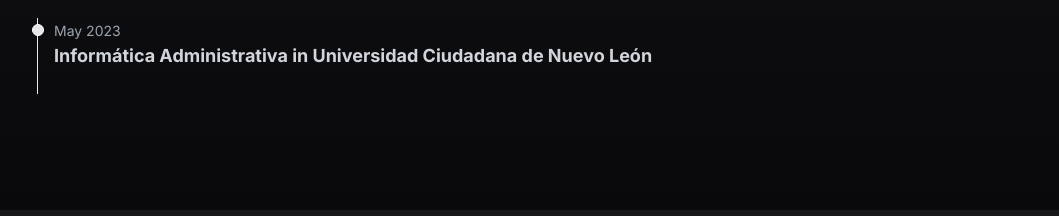
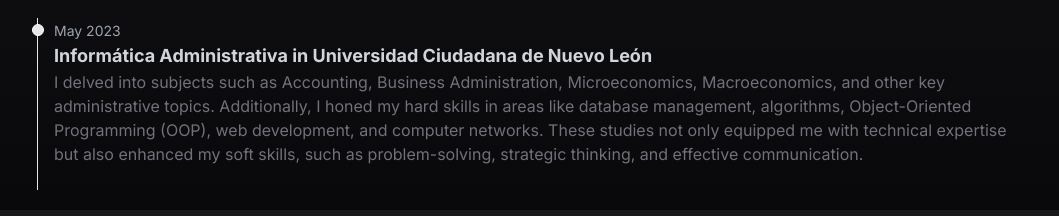
Before and after one commit to ValentinOsvaldo/valentin-portfolio, a Next.js app: page / in a window 1280 px wide. Shown: the part 1390-1606 px from the top of the page, without its empty margins (107-1166 px from the left). Built offline with nearby package versions, Linux system fonts and the light colour scheme.

Commit message:
Education description added

```diff
--- a/src/components/About.tsx
+++ b/src/components/About.tsx
@@ -55,13 +55,13 @@
         ref={experienceRef}
         initial="hidden"
         animate={experienceControls}
-        transition={{ duration: 1, delay: .5 }}
+        transition={{ duration: 1, delay: 0.5 }}
         variants={{
           hidden: { opacity: 0, x: 100 },
           visible: { opacity: 1, x: 0 },
         }}
       >
-        <h3 className="text-2xl lg:text-3xl font-medium text-gray-400 mb-2">
+        <h3 className="text-2xl lg:text-3xl font-medium text-zinc-400 mb-2">
           Experience
         </h3>
         <TimeLine>
@@ -69,7 +69,7 @@
             date="February 2022 - Present"
             title="FrontEnd Developer in Aeto"
           >
-            <p className="text-gray-500">
+            <p className="text-zinc-500">
               As a Frontend Developer specializing in React and React Native
               with TypeScript, leadership is demonstrated by guiding a team of
               two professionals in the development of a mobile application.
@@ -77,7 +77,7 @@
               design patterns, testing, clean code, and the SOLID principle.
             </p>
 
-            <ul className="flex flex-row flex-wrap gap-x-4 mt-2 text-gray-400 font-medium">
+            <ul className="flex flex-row flex-wrap gap-x-4 mt-2 text-zinc-400 font-medium">
               <li>Javascript</li>
               <li>Typescript</li>
               <li>React</li>
@@ -100,14 +100,25 @@
           visible: { opacity: 1, x: 0 },
         }}
       >
-        <h3 className="text-2xl lg:text-3xl font-medium text-gray-400 mb-2">
+        <h3 className="text-2xl lg:text-3xl font-medium text-zinc-400 mb-2">
           Education
         </h3>
         <TimeLine>
           <TimeLine.Element
             title="Informática Administrativa in Universidad Ciudadana de Nuevo León"
             date="May 2023"
-          ></TimeLine.Element>
+          >
+            <p className="text-zinc-500">
+              I delved into subjects such as Accounting, Business
+              Administration, Microeconomics, Macroeconomics, and other key
+              administrative topics. Additionally, I honed my hard skills in
+              areas like database management, algorithms, Object-Oriented
+              Programming (OOP), web development, and computer networks. These
+              studies not only equipped me with technical expertise but also
+              enhanced my soft skills, such as problem-solving, strategic
+              thinking, and effective communication.
+            </p>
+          </TimeLine.Element>
         </TimeLine>
       </motion.article>
     </section>
```
